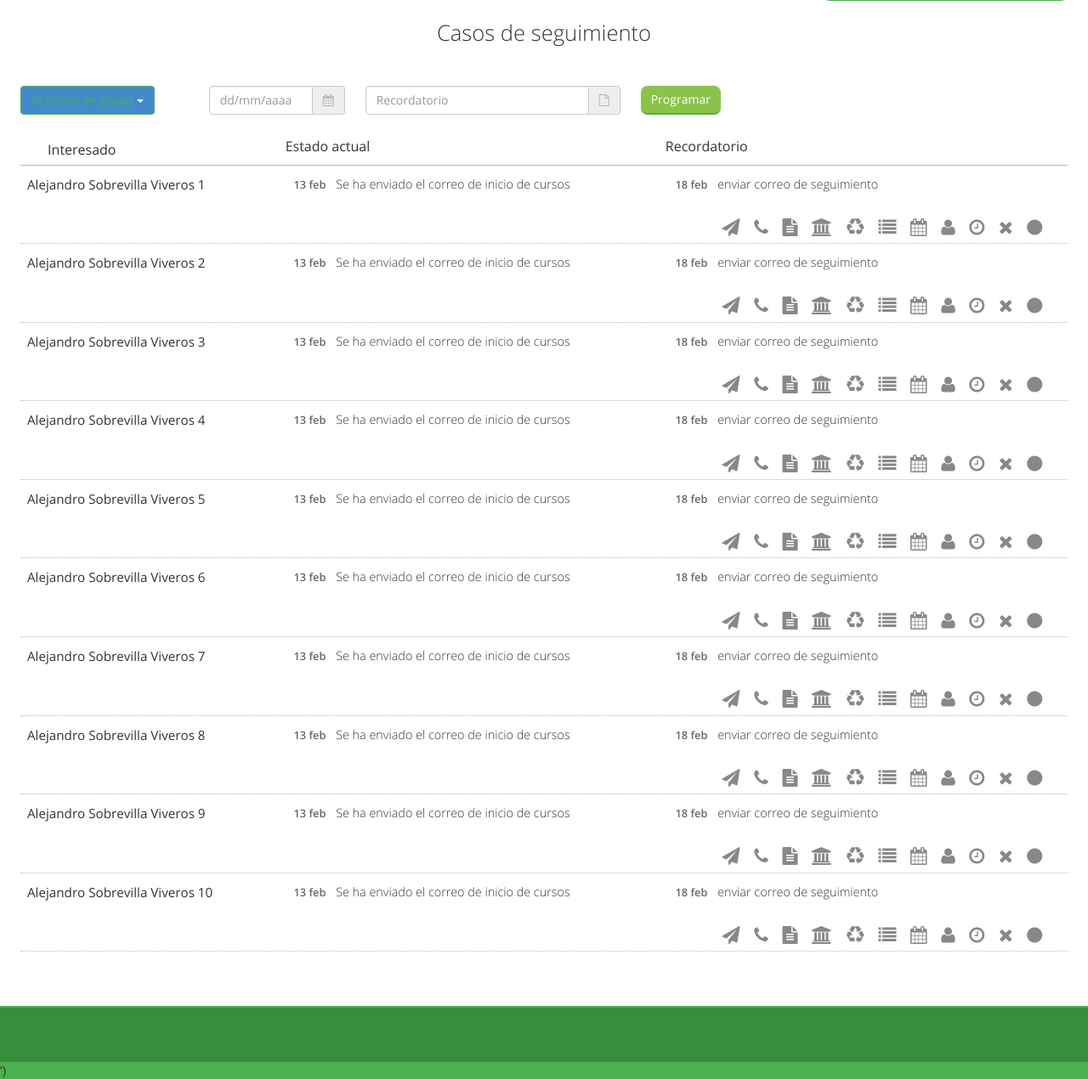
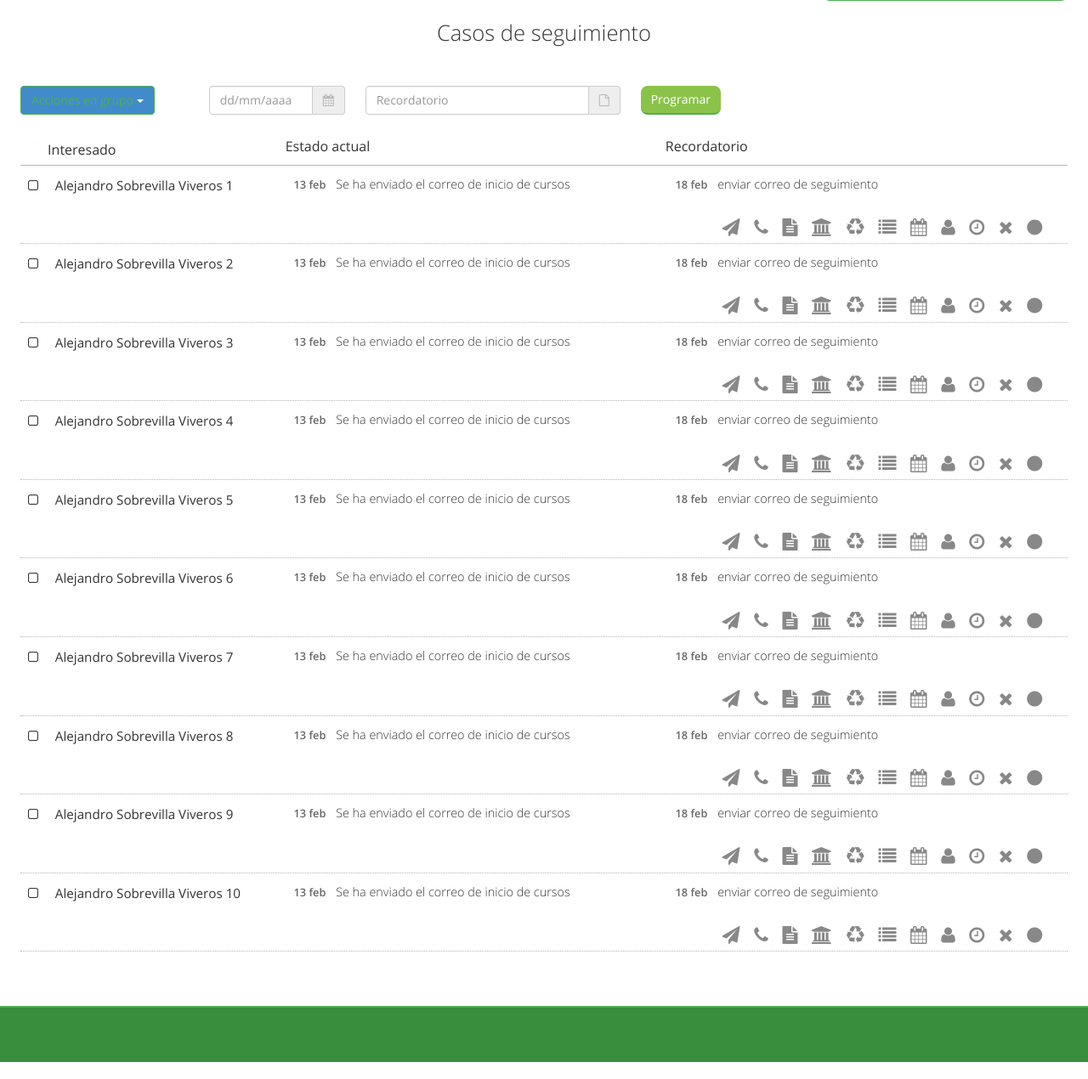
Before and after one commit to hunabix/mncs-views, a PHP site: page / in a window 1280 px wide. Shown: the part 83-1353 px from the top of the page at 85% size. Run offline with PHP 8.4, Linux system fonts and the light colour scheme; some libraries are stand-ins or nearby versions.

Commit message:
Checkboxes listos multiselección y apariencia listo

```diff
--- a/css/sass/_forms.scss
+++ b/css/sass/_forms.scss
@@ -29,8 +29,4 @@
 		color: $divider-color;
 	}
 
-	.checkbox input[type="checkbox"] {
-		display: block !important;
-
-	}
 }
--- a/css/sass/_monitoring.scss
+++ b/css/sass/_monitoring.scss
@@ -115,17 +115,12 @@
 				padding-right: .5rem;
 				color: #666;
 			}
-			.checkbox {
+			.lead-name {
 				@include inline-box;
 				padding: .75rem .5rem .25rem;
 				width: 20%;
 				margin: 0;
-
-				&.checked {
-					color: $primary-color;
-
-					.second-icon { color: $primary-color }
-				}
+				position: relative;
 
 				@media (max-width: 1350px) { width: 20%; }
 				@media (max-width: 1300px) { width: 25%; }
@@ -135,9 +130,19 @@
 					@include inline-box;
 					position: relative;
 				}
-				.check {
+				// La clase del checkbox
+				.lead-check {
+					z-index: 9;
+					position: relative;
+					opacity: 0;
+				}
+				// El icono que sustituye la apariencia del checkbox
+				.check-icon {
+					position: relative;
+					z-index: 0;
+					left: -1rem;
+				}
 
-				}
 				.name {
 					@include inline-box;
 					font-weight: 400;
--- a/footer.php
+++ b/footer.php
@@ -8,14 +8,17 @@
 
     <!-- Llamo a jQuery directo del CDN de Google -->
     <script src="https://ajax.googleapis.com/ajax/libs/jquery/2.1.4/jquery.min.js"></script>
-    <!-- Si está próximo el fin del mundo y Google falla, uso la versión local -->
-    <script type="text/javascript">window.jQuery || document.write('<script src="js/support/jquery-2.1.4.min.js"></script>')</script>
+    <!-- Si es el fin del mundo y Google falla, uso la versión local -->
+    <script>window.jQuery || document.write('<script src="js/support/jquery-2.1.4.min.js">\x3C/script>')</script>
     <!-- Scripts de JS de Boostrap -->
     <script src="js/support/bootstrap.js" type="text/javascript"></script>
     <!-- Scripts de JS del datepicker -->
     <script src="js/support/bootstrap-datepicker.js"></script>
+    <!-- Script para multiple selección de checkboxes con shift -->
+    <script src="js/support//jquery.tshift.min.js"></script>
     <!-- Scripts personalizados para el proyecto -->
     <script src="js/main.js"></script>
+
 
 </body>
 
--- a/js/main.js
+++ b/js/main.js
@@ -1,7 +1,36 @@
-/* //////[ MAG-FORM ] //////// */
 
-// mag-form datepicker
+/* MAG-FORM
+--------------------------------------------- */
+
+// Activo datepicker para el campo en mag-form
 $('#mag-date').datepicker({
     weekStart:1,
     color: 'red'
 });
+
+
+/* LEADS
+--------------------------------------------- */
+
+// Activo script para multiple selección de checkboxs en #leads
+$(function() {
+    $('#leads').tshift();
+});
+// Script del boton para deseleccionar todos los checkboxs de #leads
+$( "#uncheck-all" ).click(function( event ) {
+    event.preventDefault();
+    $('.lead-check').prop('checked', false); // Unchecks it
+    $("input:not(:checked) + .check-icon").addClass('fa-square-o');
+    $("input:not(:checked) + .check-icon").removeClass('fa-check-square-o');
+});
+
+
+/* GENERAL
+------------------------------- */
+// Script que cambia el icono de los checkbox seleccionados o deseleccionados
+$('input[type=checkbox]').change(function(){
+    $("input:checked + .check-icon").addClass('fa-check-square-o');
+    $("input:checked + .check-icon").removeClass('fa-square-o');
+    $("input:not(:checked) + .check-icon").addClass('fa-square-o');
+    $("input:not(:checked) + .check-icon").removeClass('fa-check-square-o');
+});
--- /dev/null
+++ b/js/support/jquery.tshift.min.js
@@ -0,0 +1 @@
+(function($) {$.fn.tshift = function() {var start = 0; var checkboxes = $("#"+ this.attr('id') +" :checkbox"); checkboxes.on("click", function(event) {if(this.checked) {if(event.shiftKey) {end = checkboxes.index(this); if(end < start) {end   = start; start = checkboxes.index(this); } checkboxes.each(function(index) {if (index >= start && index < end) {this.checked = true; } }); } start = checkboxes.index(this); } }); return this; }; })(jQuery);
--- a/prospecto.php
+++ b/prospecto.php
@@ -4,12 +4,14 @@
 <div id="lead-<?= $i; ?>" class="lead">
 
     <!-- Checkbox & Nombre -->
-    <div class="checkbox" for="checkbox-<?= $i; ?>">
+    <div class="lead-name" for="checkbox-<?= $i; ?>">
         <!-- check -->
         <label class="name">
-        <input name="checkbox-<?= $i; ?>" id="checkbox-<?= $i; ?>" value="1" type="checkbox" class="check" form="mag-form">
-        <!-- Nombre -->
-        Alejandro Sobrevilla Viveros <?= $i; ?></label>
+            <input name="checkbox-<?= $i; ?>" id="checkbox-<?= $i; ?>" value="1" type="checkbox" class="lead-check" form="mag-form">
+            <span class="fa fa-square-o check-icon"></span>
+            <!-- Nombre -->
+            Alejandro Sobrevilla Viveros <?= $i; ?>
+        </label>
     </div>
     <!-- Estatus actual -->
     <p class="status">
```
Also changed, not shown: css/style.css, 1 other file.
